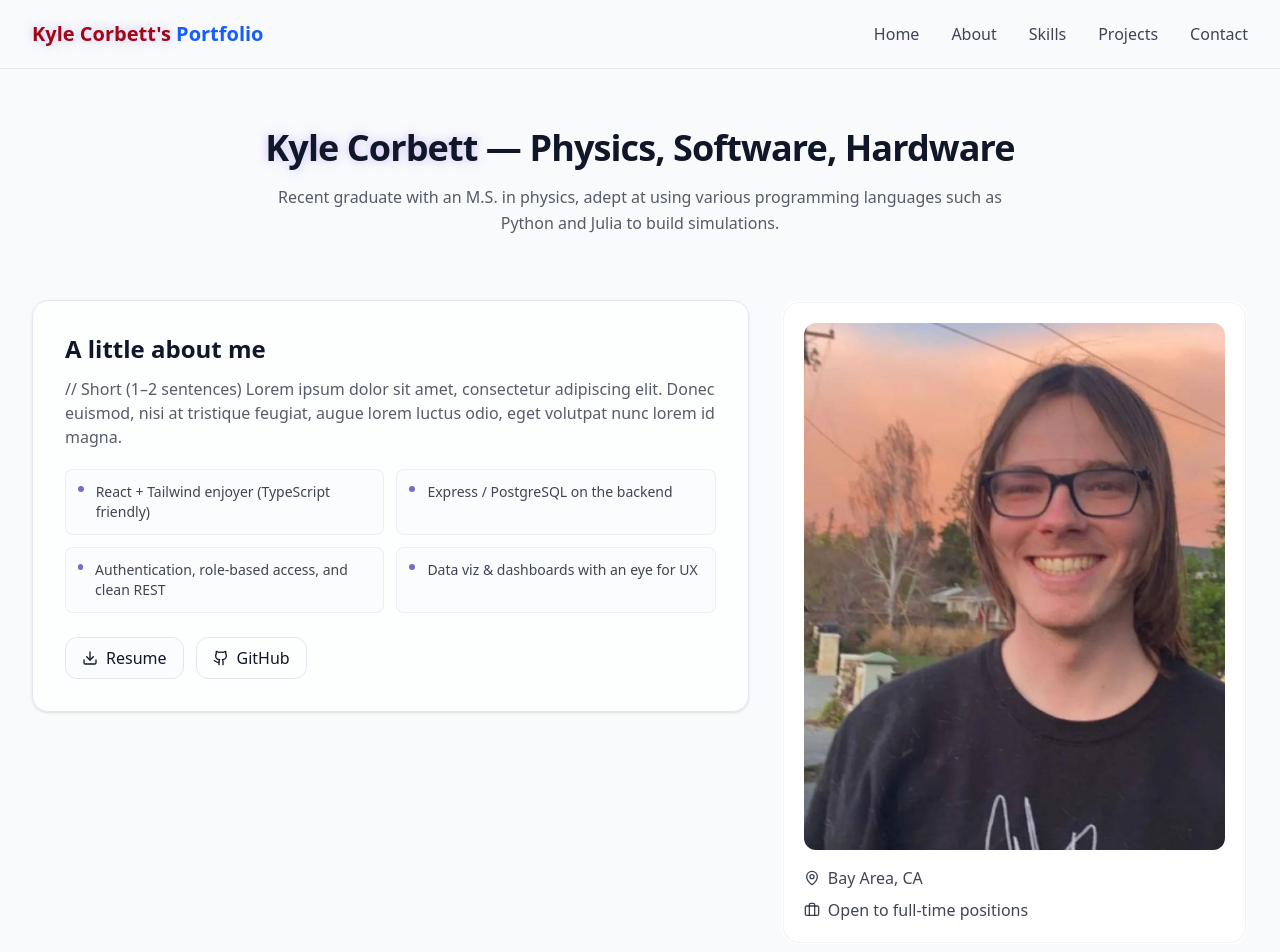
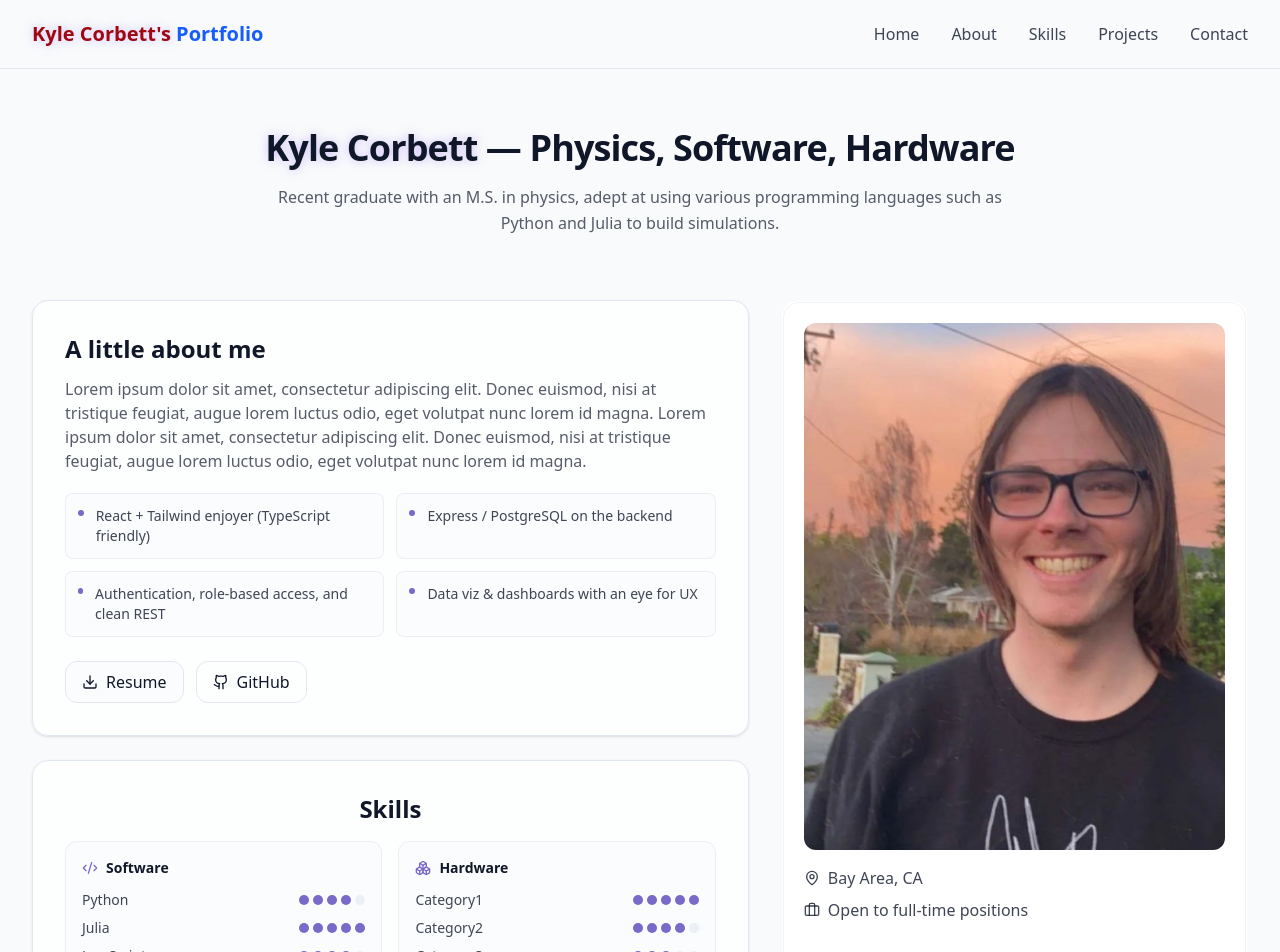
Before and after one commit to swestastic/kylePortfolio, a React (Vite) app in the folder kylePortfolio/: page /#/ in a window 1280 px wide. Shown: the top 952 px of the page. Built offline with nearby package versions, Linux system fonts and the light colour scheme.

Commit message:
add skills section

```diff
--- a/kylePortfolio/src/components/AboutSection.jsx
+++ b/kylePortfolio/src/components/AboutSection.jsx
@@ -1,8 +1,37 @@
-import { Download, Mail, Github, MapPin, Briefcase } from "lucide-react";
+import { Download, Github, MapPin, Briefcase, Code2, Cpu, Database, Boxes } from "lucide-react";
 import { cn } from "../lib/utils";
 import portrait from "../assets/Portrait.jpeg";
 
 
+const MeterDots = ({ value = 0, outOf = 5 }) => (
+  <div className="flex gap-1" aria-hidden>
+    {Array.from({ length: outOf }).map((_, i) => (
+      <span
+        key={i}
+        className={cn("inline-block size-2.5 rounded-full", i < value ? "bg-primary" : "bg-border/60")}
+      />
+    ))}
+  </div>
+);
+
+const SkillCategory = ({ icon: Icon, title, items }) => (
+  <div className="rounded-xl border border-border/60 bg-background/60 p-4">
+    <div className="mb-3 flex items-center gap-2">
+      <Icon className="size-4 text-primary" />
+      <h4 className="text-sm font-semibold">{title}</h4>
+    </div>
+    <ul className="space-y-2">
+      {items.map(({ name, level }) => (
+        <li key={name} className="flex items-center justify-between text-sm">
+          <span className="text-foreground/80">{name}</span>
+          <MeterDots value={level} />
+        </li>
+      ))}
+    </ul>
+  </div>
+);
+
+/* --- component --- */
 export const About = () => {
   return (
     <section id="about" className={cn("relative py-20 md:py-28 bg-background text-foreground")}>
@@ -13,20 +42,23 @@ export const About = () => {
             <span className="text-glow">Kyle Corbett</span> — Physics, Software, Hardware
           </h2>
           <p className="mt-4 text-foreground/70 leading-relaxed">
-            Recent graduate with an M.S. in physics, adept at using various programming languages such as Python and Julia to build simulations.
+            Recent graduate with an M.S. in physics, adept at using various programming languages such as Python and
+            Julia to build simulations.
           </p>
         </div>
 
-        {/* Content Grid */}
-        <div className="grid grid-cols-1 md:grid-cols-5 gap-6 md:gap-8 items-start">
-          {/* Left: Bio & highlights */}
-          <div className="md:col-span-3 space-y-6 animate-[var(--animate-fade-in-delay-1)]">
+        {/* Grid */}
+        <div className="grid grid-cols-1 md:grid-cols-5 gap-6 md:gap-8 items-stretch">
+          {/* LEFT: nested grid so the Skills card ends where the photo card ends */}
+          <div className="md:col-span-3 grid md:grid-rows-[auto_1fr] gap-6 animate-[var(--animate-fade-in-delay-1)] h-full">
+            {/* About card */}
             <div className="rounded-2xl bg-card/70 border border-border p-6 md:p-8 text-left shadow-sm">
               <h3 className="text-xl md:text-2xl font-semibold">A little about me</h3>
               <p className="mt-3 text-foreground/70">
-              // Short (1–2 sentences)
-Lorem ipsum dolor sit amet, consectetur adipiscing elit. Donec euismod, nisi at tristique feugiat, augue lorem luctus odio, eget volutpat nunc lorem id magna.
-
+                Lorem ipsum dolor sit amet, consectetur adipiscing elit. Donec euismod, nisi at tristique feugiat,
+                augue lorem luctus odio, eget volutpat nunc lorem id magna. Lorem ipsum dolor sit amet, consectetur
+                adipiscing elit. Donec euismod, nisi at tristique feugiat, augue lorem luctus odio, eget volutpat nunc
+                lorem id magna.
               </p>
 
               <ul className="mt-5 grid grid-cols-1 sm:grid-cols-2 gap-3">
@@ -48,7 +80,6 @@ Lorem ipsum dolor sit amet, consectetur adipiscing elit. Donec euismod, nisi at
 
               {/* CTAs */}
               <div className="mt-6 flex flex-wrap items-center gap-3">
-
                 <a
                   href="/Kyle_Corbett_Resume.pdf"
                   className={cn(
@@ -69,31 +100,55 @@ Lorem ipsum dolor sit amet, consectetur adipiscing elit. Donec euismod, nisi at
               </div>
             </div>
 
+            {/* Skills card (dot meters) */}
+            <div className="rounded-2xl bg-card/70 border border-border p-6 md:p-8 shadow-sm h-full flex flex-col animate-[var(--animate-fade-in-delay-2)]">
+              <h3 className="text-xl md:text-2xl font-semibold">Skills</h3>
 
+              <div className="mt-4 grid grid-cols-1 sm:grid-cols-2 gap-4">
 
+                <SkillCategory
+                  icon={Code2}
+                  title="Software"
+                  items={[
+                    { name: "Python", level: 4 },
+                    { name: "Julia", level: 5 },
+                    { name: "JavaScript", level: 4 },
+                    { name: "SQL", level: 3 },
+                  ]}
+                />
+                <SkillCategory
+                  icon={Boxes}
+                  title="Hardware"
+                  items={[
+                    { name: "Category1", level: 5 },
+                    { name: "Category2", level: 4 },
+                    { name: "Category3", level: 3 },
+                    { name: "Category4", level: 3 },
+                  ]}
+                />
+              </div>
+
+              <div className="mt-auto" />
+            </div>
           </div>
 
-
-          <aside className="md:col-span-2 space-y-6">
-            <div className="gradient-border p-[1px] rounded-2xl animate-[var(--animate-fade-in-delay-1)]">
-              <div className="rounded-2xl bg-card/80 p-5 border border-border/50">
+          {/* RIGHT: photo card */}
+          <aside className="md:col-span-2 h-full">
+            <div className="gradient-border p-[1px] rounded-2xl animate-[var(--animate-fade-in-delay-1)] h-full">
+              <div className="rounded-2xl bg-card/80 p-5 border border-border/50 h-full flex flex-col">
                 <div className="relative overflow-hidden rounded-xl">
-                  <img
-                    src= {portrait}
-                    alt="Portrait of Kyle Corbett"
-                    className="w-full aspect-[4/5] object-cover"
-                  />
+                  <img src={portrait} alt="Portrait of Kyle Corbett" className="w-full aspect-[4/5] object-cover" />
                 </div>
                 <div className="mt-4 flex items-center gap-2 text-foreground/80">
                   <MapPin className="size-4" /> Bay Area, CA
                 </div>
                 <div className="mt-2 flex items-center gap-2 text-foreground/80">
-                  <Briefcase className="size-4" /> Open to full‑time positions
+                  <Briefcase className="size-4" /> Open to full-time positions
                 </div>
+
+                <div className="mt-auto" />
               </div>
             </div>
-
-
           </aside>
         </div>
       </div>
```
